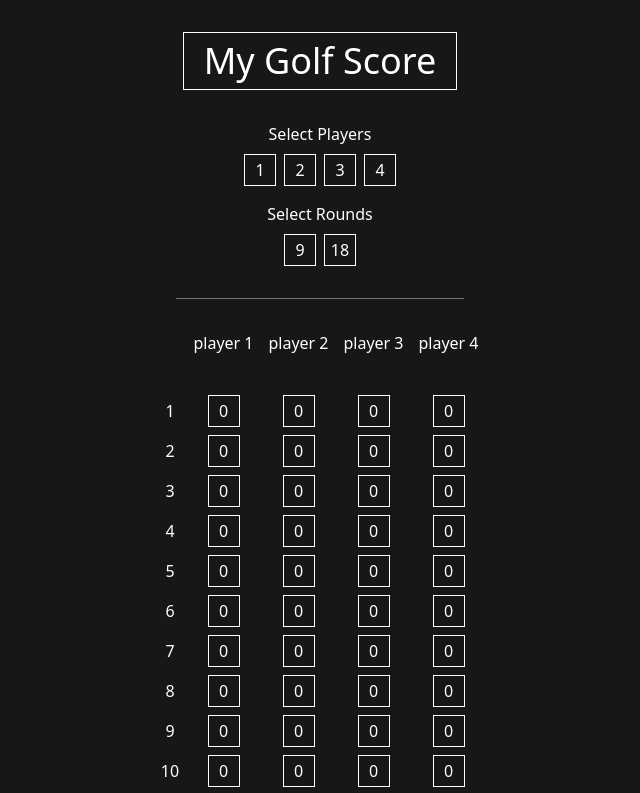
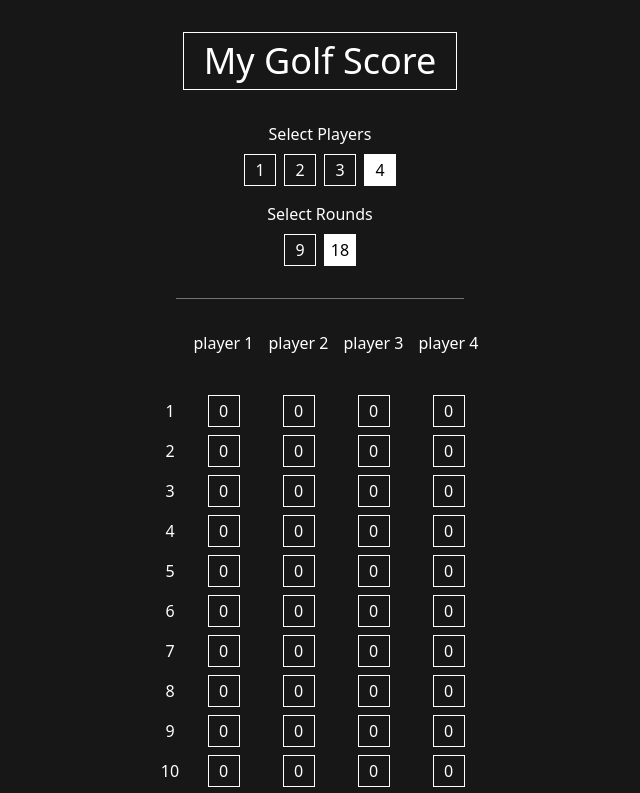
Before and after one commit to SteveJonk/golf-score, a Next.js app: page / in a window 1280 px wide. Shown: the top 793 px of the page, without its empty margins (320-960 px from the left). Built offline with nearby package versions, Linux system fonts and the light colour scheme.

Commit message:
feat: add game management

```diff
--- a/app/page.tsx
+++ b/app/page.tsx
@@ -32,10 +32,10 @@ export default function Home() {
           ))}
         </div>
         <div className="flex">
-          {score.map((player, index) => (
+          {score.slice(0, players).map((player, index) => (
             <div key={index} className="flex flex-col items-center justify-center">
               <PlayerName name={player.name} />
-              <PlayerScore name={player.name} score={player.score} />
+              <PlayerScore playerScore={player} rounds={rounds} />
             </div>
           ))}
         </div>
--- a/components/Button.tsx
+++ b/components/Button.tsx
@@ -1,7 +1,16 @@
+import clsx from 'clsx'
 import { ButtonHTMLAttributes } from 'react'
 
-export const Button = ({ children }: ButtonHTMLAttributes<HTMLButtonElement>) => (
-  <button className="flex h-8 w-8 items-center justify-center border border-white bg-gray-900 p-0 text-center">
+type ButtonProps = { selected?: boolean } & ButtonHTMLAttributes<HTMLButtonElement>
+
+export const Button = ({ children, selected, ...rest }: ButtonProps) => (
+  <button
+    className={clsx(
+      selected && 'bg-white text-black',
+      'flex h-8 w-8 items-center justify-center border border-white bg-gray-900 p-0 text-center'
+    )}
+    {...rest}
+  >
     {children}
   </button>
 )
--- a/components/GameManagement.tsx
+++ b/components/GameManagement.tsx
@@ -15,27 +15,29 @@ export const GameManagement = ({ players, rounds, setPlayers, setRounds }: GameM
     <div>
       <p className="mb-2 text-center">Select Players</p>
       <div className="mb-4 flex justify-center gap-2">
-        {playerOptions.map((player) => (
+        {playerOptions.map((playerOption) => (
           <Button
-            key={player}
+            key={playerOption}
             onClick={() => {
-              setPlayers(player)
+              setPlayers(playerOption)
             }}
+            selected={playerOption === players}
           >
-            {player}
+            {playerOption}
           </Button>
         ))}
       </div>
       <p className="mb-2 text-center">Select Rounds</p>
       <div className="flex justify-center gap-2">
-        {roundOptions.map((round) => (
+        {roundOptions.map((roundOption) => (
           <Button
-            key={round}
+            key={roundOption}
             onClick={() => {
-              setRounds(round)
+              setRounds(roundOption)
             }}
+            selected={roundOption === rounds}
           >
-            {round}
+            {roundOption}
           </Button>
         ))}
       </div>
--- a/components/PlayerScore.tsx
+++ b/components/PlayerScore.tsx
@@ -1,13 +1,21 @@
 import { Score } from '@/data/score'
 
-export const PlayerScore = ({ score }: Score) => (
+type PlayerScoreProps = {
+  playerScore: Score
+  rounds: number
+}
+
+export const PlayerScore = ({ playerScore, rounds }: PlayerScoreProps) => (
   <div className="flex flex-col gap-2">
-    {score.map((point, index) => (
+    {playerScore.score.slice(0, rounds).map((point, index) => (
       <input
-        key={`${score}-${index}`}
+        key={`${playerScore.name}-${index}`}
         type="number"
         className="flex h-8 w-8 items-center justify-center border border-white bg-gray-900 p-0 text-center"
         defaultValue={point}
+        onFocus={(event) => {
+          event.target.select()
+        }}
       />
     ))}
   </div>
```
